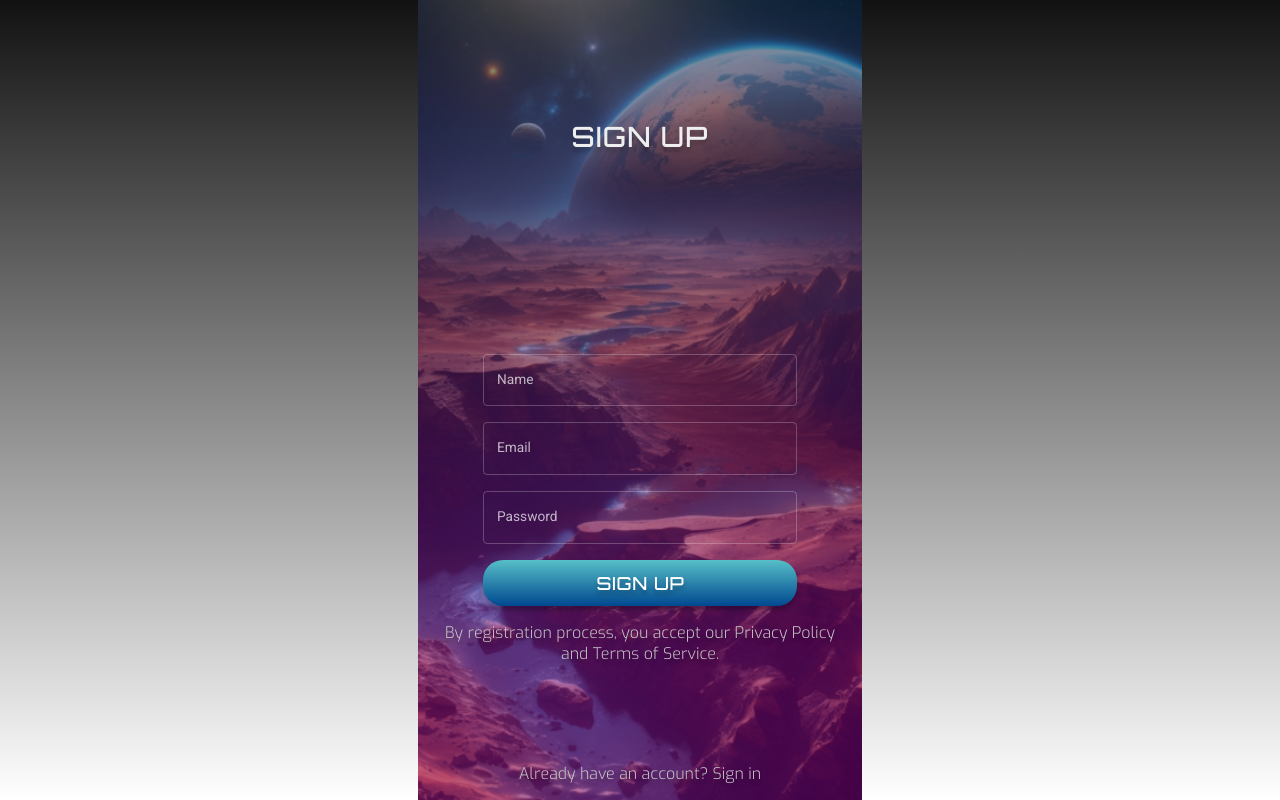
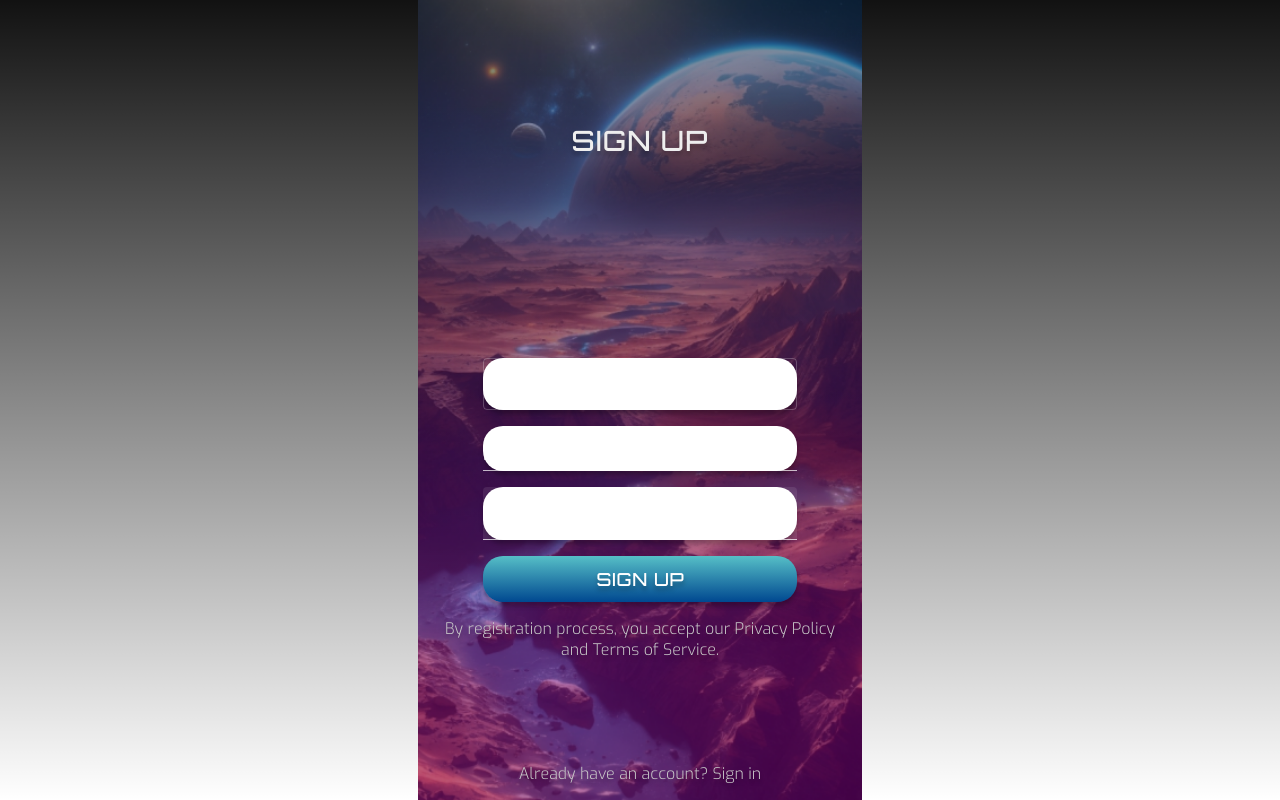
Before and after one commit to isurucuma/NodeHunters_Celestigo, a Next.js app in the folder frontend/: page /signup in a window 1280 px wide. Built offline with nearby package versions, Linux system fonts and the light colour scheme.

Commit message:
change colors

```diff
--- a/frontend/src/app/signup/page.tsx
+++ b/frontend/src/app/signup/page.tsx
@@ -9,6 +9,7 @@
 import PrimaryButton from "@/components/atoms/PrimaryButton/PrimaryButton";
 import { Button } from "@mui/material";
 
+import FormHelperText from '@mui/material/FormHelperText'
 import { useForm, Controller } from "react-hook-form";
 
 
@@ -73,9 +74,26 @@
                     onChange={onChange}
                     placeholder="Enter your name"
                     error={Boolean(errors.name)}
+                    fullWidth
+                    sx={{
+                      bgcolor: 'white',
+                      borderRadius: '20px',
+                      background: '#FFF',
+                      boxShadow: '0px 4px 4px 0px rgba(0, 0, 0, 0.25)',
+                      color: 'black'
+                    }}
+                    inputProps={{
+                      sx:{
+                        color: 'black',
+                        borderRadius: 5
+                      }
+                    }}
                   />
                 )}
               />
+              {errors.name && (
+                      <FormHelperText sx={{ color: 'error.main' }}>{errors.name.message}</FormHelperText>
+                    )}
             </FormControl>
           </Box>
 
@@ -89,12 +107,29 @@
                   <TextField
                     value={value}
                     label="Email"
+                    variant="standard"
                     onChange={onChange}
                     placeholder="Enter your email"
                     error={Boolean(errors.email)}
+                    fullWidth
+                    sx={{
+                      bgcolor: 'white',
+                      borderRadius: '20px',
+                      background: '#FFF',
+                      boxShadow: '0px 4px 4px 0px rgba(0, 0, 0, 0.25)',
+                      color: 'black'
+                    }}
+                    inputProps={{
+                      style: {
+                        color: 'black'
+                      }
+                    }}
                   />
                 )}
               />
+              {errors.email && (
+                      <FormHelperText sx={{ color: 'error.main' }}>{errors.email.message}</FormHelperText>
+                    )}
             </FormControl>
           </Box>
 
@@ -108,12 +143,30 @@
                   <TextField
                     value={value}
                     label="Password"
+                    variant="filled"
+                    type="password"
                     onChange={onChange}
                     placeholder="Enter your password"
                     error={Boolean(errors.password)}
+                    fullWidth
+                    sx={{
+                      bgcolor: 'white',
+                      borderRadius: '20px',
+                      background: '#FFF',
+                      boxShadow: '0px 4px 4px 0px rgba(0, 0, 0, 0.25)',
+                      color: 'black'
+                    }}
+                    inputProps={{
+                      style: {
+                        color: 'black'
+                      }
+                    }}
                   />
                 )}
               />
+              {errors.password && (
+                      <FormHelperText sx={{ color: 'error.main' }}>{errors.password.message}</FormHelperText>
+                    )}
             </FormControl>
           </Box>
 
@@ -122,12 +175,6 @@
               Sign up
             </PrimaryButton>
           </Box>
-
-          {/* <Box sx={{ mb: 2 }}>
-            <Button variant="contained" type="submit">
-              Sign up
-            </Button>
-          </Box> */}
 
         </form>
 
```
Also changed, not shown: frontend/src/app/signin/page.tsx (line endings or trailing spaces).
